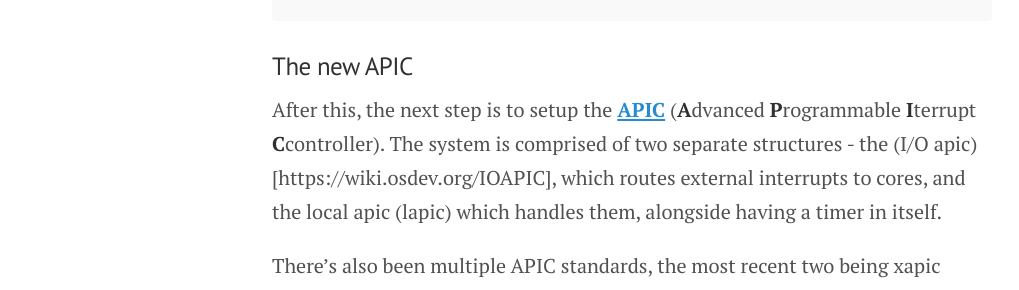
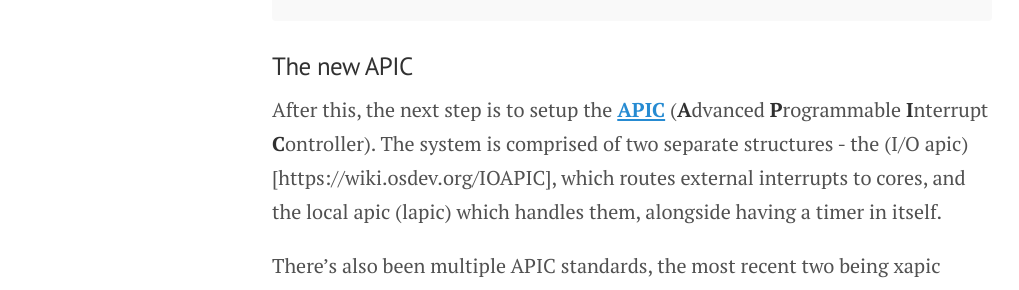
Before and after one commit to JayAndJef/jayandjef.github.io, a Jekyll site: the page built from _posts/2025-05-26-apic-and-interrupts.md, in a window 1280 px wide and 900 px high, scrolled down 2028 px. Shown: the part 164-454 px from the top of the window, without its empty margins (8-1027 px from the left). Built offline with Jekyll 4.4.1, drawn with Linux system fonts in a browser that asks for light colours.

Commit message:
fix: typo

```diff
--- a/_posts/2025-05-26-apic-and-interrupts.md
+++ b/_posts/2025-05-26-apic-and-interrupts.md
@@ -65,7 +65,7 @@ fn mask_all_irqs() {
 
 ### The new APIC
 
-After this, the next step is to setup the [**APIC**](https://wiki.osdev.org/APIC) (**A**dvanced **P**rogrammable **I**terrupt **C**controller). The system is comprised of two separate structures - the (I/O apic)[https://wiki.osdev.org/IOAPIC], which routes external interrupts to cores, and the local apic (lapic) which handles them, alongside having a timer in itself.
+After this, the next step is to setup the [**APIC**](https://wiki.osdev.org/APIC) (**A**dvanced **P**rogrammable **I**nterrupt **C**ontroller). The system is comprised of two separate structures - the (I/O apic)[https://wiki.osdev.org/IOAPIC], which routes external interrupts to cores, and the local apic (lapic) which handles them, alongside having a timer in itself.
 
 There's also been multiple APIC standards, the most recent two being xapic (released 2000) and x2apic (released 2008) - the main differences are that x2apic bumps the lapic ID to 32 bits to support more cores, and also makes all the apic registers [MSR](https://wiki.osdev.org/Model_Specific_Registers)s (model specific registers, accessible through the `rdmsr` and `wrmsr` instructions) instead of [MMIO](https://en.wikipedia.org/wiki/Memory-mapped_I/O_and_port-mapped_I/O).
 
```
